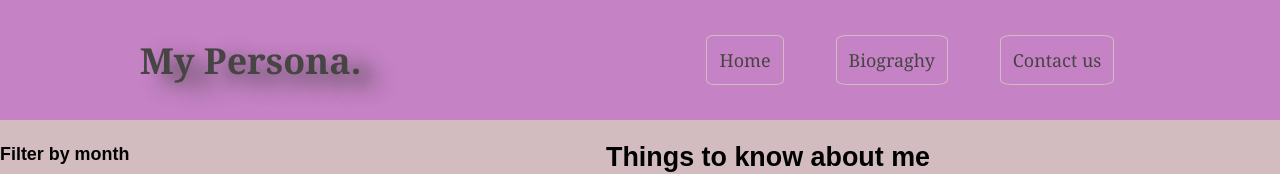
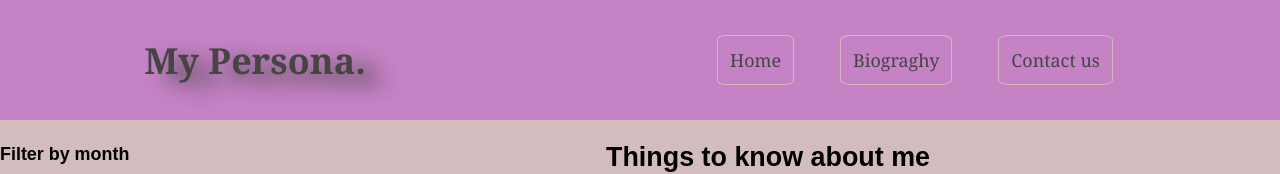
Before and after one commit to serwaatieku/serwaatieku.github.io, a plain HTML site: page index.html in a window 1280 px wide. Shown: the top 174 px of the page. Drawn offline with Linux system fonts and the light colour scheme.

Commit message:
Update style.css

```diff
--- a/style.css
+++ b/style.css
@@ -21,7 +21,7 @@ body > header > nav > ul {
 }
 #nav-ul > li {
     padding: 8px;
-    margin: 18px;
+    margin: 15px;
 }
 .navbutton {
     color: rgb(71, 68, 68) ;
```
